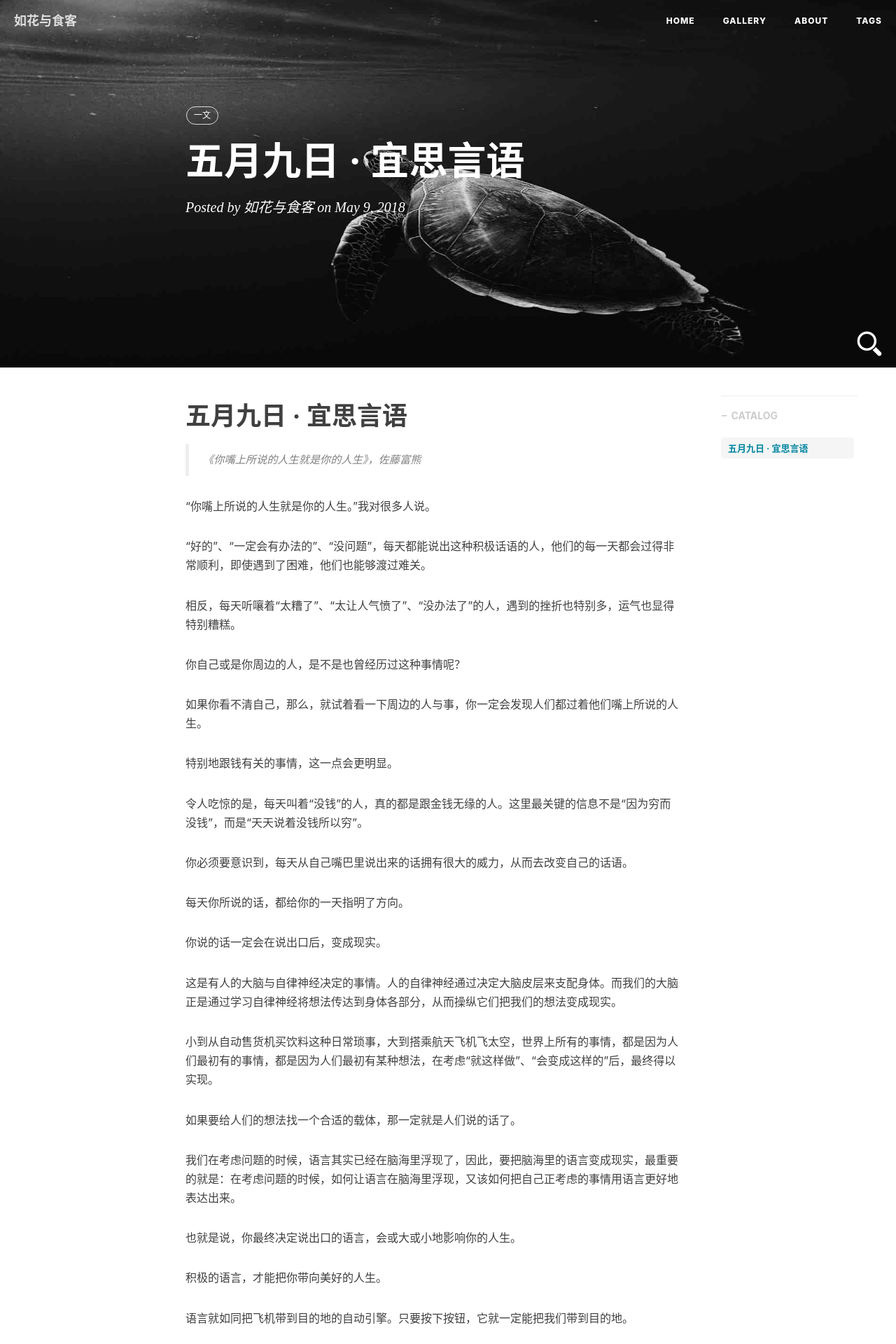
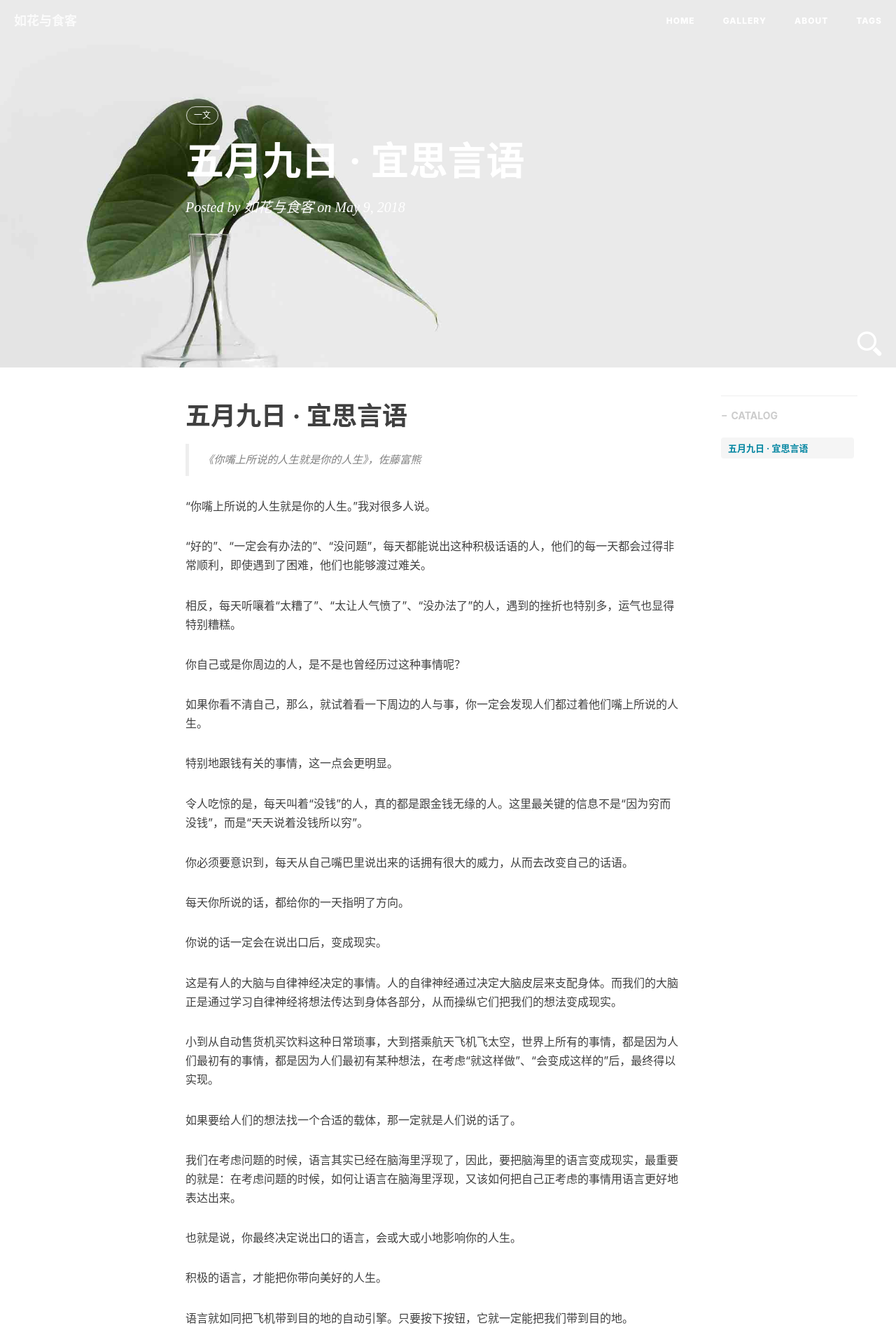
Before and after one commit to skiesme/ruskBlog.github.io, a Jekyll site: the page built from _posts/oneA/2018-05-09-oneA.md, in a window 1280 px wide. Shown: the top 1920 px of the page at 70% size. Built offline with Jekyll 4.4.1, drawn with Linux system fonts in a browser that asks for light colours; comment, search, counter and statistics services are not loaded.

Commit message:
[update]

```diff
--- a/_includes/head.html
+++ b/_includes/head.html
@@ -18,7 +18,7 @@
     <!-- <link rel="manifest" href="{{ site.baseurl }}/pwa/manifest.json"> -->
 
     <!-- Favicon -->
-    <link rel="shortcut icon" href="{{ site.baseurl }}/apple-touch-icon.png">
+    <link rel="shortcut icon" href="{{ site.baseurl }}/favicon.ico">
 
     <!-- Safari Webpage Icon    by-BY -->
     <link rel="apple-touch-icon" href="{{ site.baseurl }}/img/apple-touch-icon.png">
--- a/_posts/oneA/2018-05-09-oneA.md
+++ b/_posts/oneA/2018-05-09-oneA.md
@@ -1,5 +1,6 @@
 ---
 layout: post
+header-img: './img/oneA-bg.jpg'
 title: '五月九日 · 宜思言语'
 date: 2018-05-09
 author: 如花与食客
```
Also changed, not shown: _posts/develop/2018-05-02-learn-css.md (+1 -0 lines), _posts/oneA/2018-05-08-oneA.md (+1 -0 lines), _posts/others/2018-05-09-DragonBoatFestival.md (+1 -1 lines), img/oneA-bg.jpg (added).
